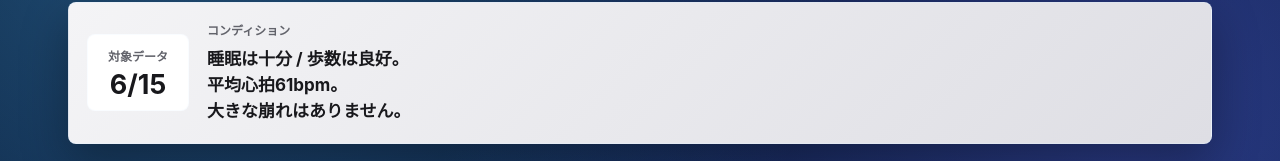
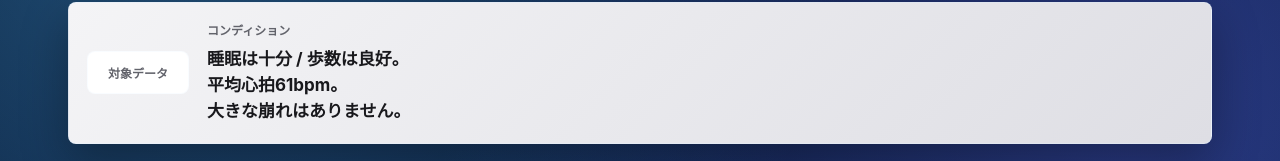
Before and after one commit to kochalog/health-overview, a plain HTML site: page site/index.html in a window 1280 px wide. Shown: the part 120-281 px from the top of the page. Drawn offline with Linux system fonts and the light colour scheme.

Commit message:
Hide condition card date

```diff
--- a/site/assets/styles.css
+++ b/site/assets/styles.css
@@ -126,11 +126,7 @@ h2 {
 }
 
 .daily-date-block strong {
-  display: block;
-  margin-top: 7px;
-  font-size: 27px;
-  line-height: 1;
-  color: var(--panel-ink);
+  display: none;
 }
 
 .daily-message p {
```
